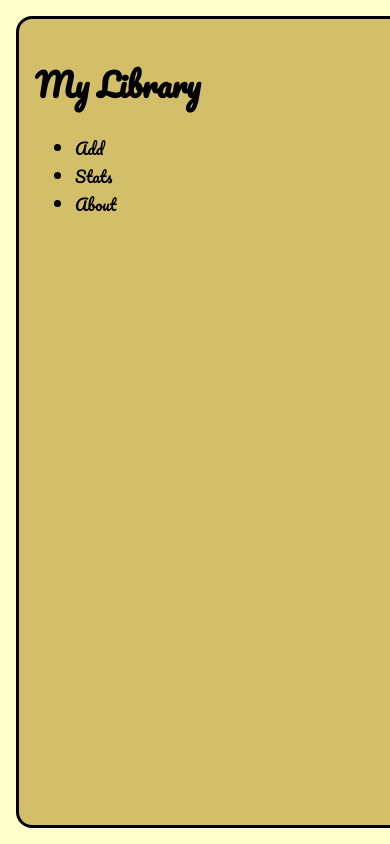
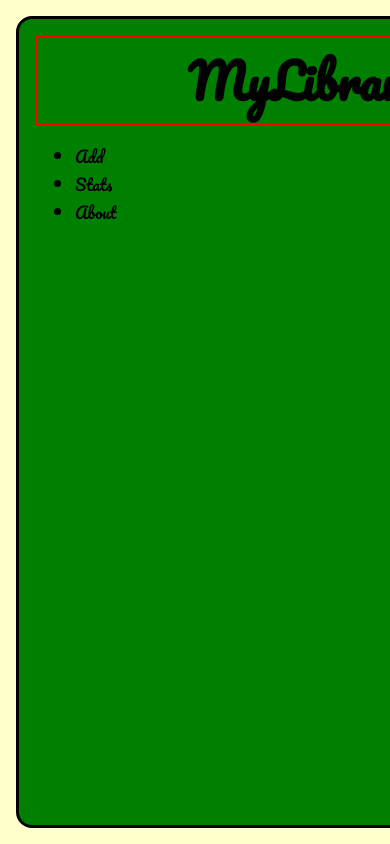
Before and after one commit to kentshenlim/JavaScript-Library, a website: page index.html in a window 390 px wide. Shown: the top 844 px of the page. Drawn offline with Linux system fonts and the light colour scheme.

Commit message:
Add screen media query

```diff
--- a/index.html
+++ b/index.html
@@ -10,7 +10,7 @@
   </head>
   <body>
     <div class="main-wrapper">
-      <h1>My Library</h1>
+      <h1>MyLibrary.io</h1>
       <nav>
         <ul>
           <li>Add</li>
--- a/style.css
+++ b/style.css
@@ -10,6 +10,23 @@
   --MAX-CHAR-PER-ROW: 72ch;
   --BORDER-RADIUS-BIG: 1rem;
   --PADDING-BIG: 1rem;
+  --FONT-BIG: 3.5rem; /* Default if media query not disabled */
+  --FONT-MEDIUM: 1.5rem;
+  --FONT-SMALL: 1.2rem;
+}
+
+/* font-size control */
+@media screen and (max-width: 5000px) {
+  * {
+    --FONT-BIG: 3.5rem;
+  }
+}
+
+@media screen and (max-width: 1200px) {
+  * {
+    --FONT-BIG: 3rem;
+    --DEEP-YELLOW: green;
+  }
 }
 
 :root {
@@ -38,3 +55,10 @@ div.main-wrapper {
   margin: 0 auto; /* Horizontal centering */
   background-color: var(--DEEP-YELLOW);
 }
+
+h1 {
+  border: solid red 3px;
+  margin: 0 auto;
+  text-align: center;
+  font-size: var(--FONT-BIG);
+}
```
